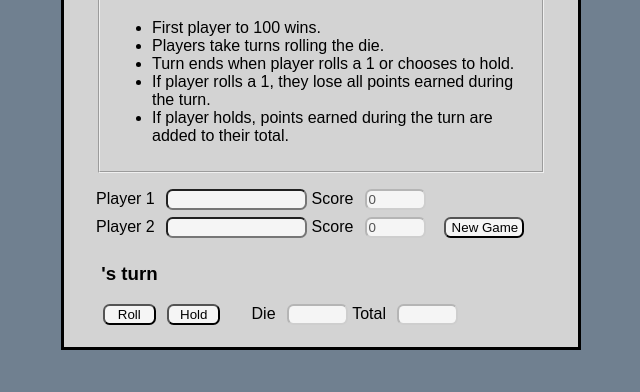
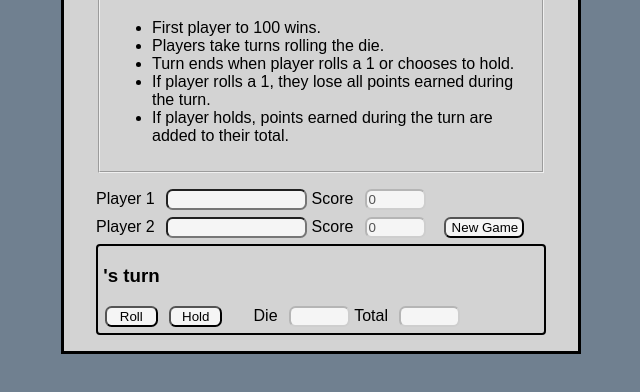
Before and after one commit to ScarlandianProgrammer/PigDice, a plain HTML site: page index.html in a window 1280 px wide. Shown: the part 90-482 px from the top of the page, without its empty margins (319-959 px from the left). Drawn offline with Linux system fonts and the light colour scheme.

Commit message:
Fixed styling on the #turn section

```diff
--- a/css/dice.css
+++ b/css/dice.css
@@ -1,4 +1,4 @@
-html{
+html {
     background-color: slategray;
 }
 body {
@@ -28,9 +28,12 @@ input {
 fieldset {
     margin-bottom: 1em;
 }
-#turn p {
+#turn {
+    border: 2px solid black;
+    border-radius: .25em;
+}
+#turn h3 {
     font-weight: bold;
-    color: red;
 }
 #player1, #player2 {
     width: 10em;
```
